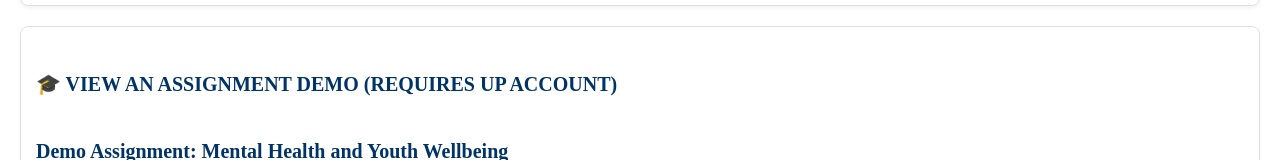
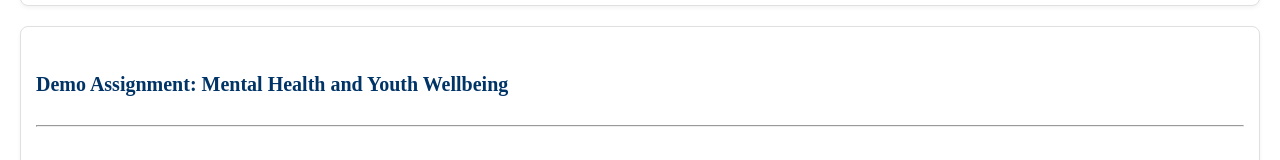
Before and after one commit to oeybers-cpu/all_125_as2_b, a plain HTML site: page index.html in a window 1280 px wide. Shown: the part 934-1094 px from the top of the page. Drawn offline with Linux system fonts and the light colour scheme.

Commit message:
Update index.html

```diff
--- a/index.html
+++ b/index.html
@@ -395,8 +395,7 @@
         </div>
 
         <div id="demo" class="section">
-            <h2>🎓 VIEW AN ASSIGNMENT DEMO (REQUIRES UP ACCOUNT)</h2>
-            <h2>Demo Assignment: Mental Health and Youth Wellbeing</h2>
+                     <h2>Demo Assignment: Mental Health and Youth Wellbeing</h2>
             <hr>
             <h3><strong>Part A: Essay</strong></h3>
             <p><strong>Chosen Topic:</strong> Mental Health and Youth Wellbeing</p>
```
